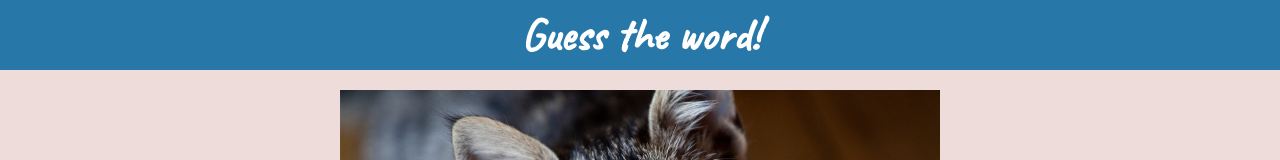
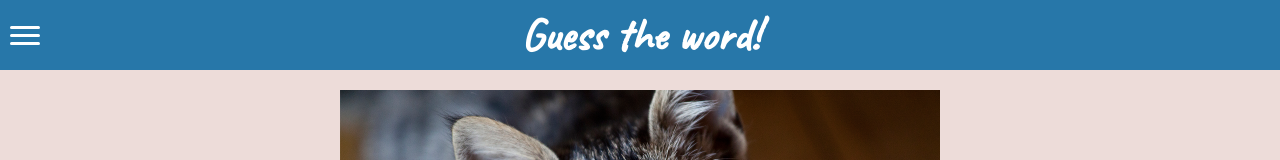
Before and after one commit to jzapiorkowski/guess-the-word, a React app: page / in a window 1280 px wide. Shown: the top 160 px of the page. Built offline with nearby package versions, Linux system fonts and the light colour scheme.

Commit message:
add sidebar-icon

```diff
--- a/src/header/header.js
+++ b/src/header/header.js
@@ -4,6 +4,11 @@ import './header.css';
 export const Header = () => {
   return (
     <div className='header'>
+      <div className='sidebar-icon'>
+        <div className='stripe'></div>
+        <div className='stripe'></div>
+        <div className='stripe'></div>
+      </div>
       <div className='logo'>Guess the word!</div>
     </div>
   );
--- a/src/header/header.scss
+++ b/src/header/header.scss
@@ -10,6 +10,21 @@
   color: white;
   font-size: 45px;
   font-weight: bold;
+  .sidebar-icon {
+    display: flex;
+    flex-direction: column;
+    gap: 5px;
+    cursor: pointer;
+    position: absolute;
+    left: 0;
+    margin-left: 10px;
+    .stripe {
+      width: 30px;
+      height: 3px;
+      background-color: white;
+      border-radius: 2px;
+    }
+  }
   .logo {
     font-family: 'Caveat', cursive;
   }
```
Also changed, not shown: src/header/header.css, 1 other file.
